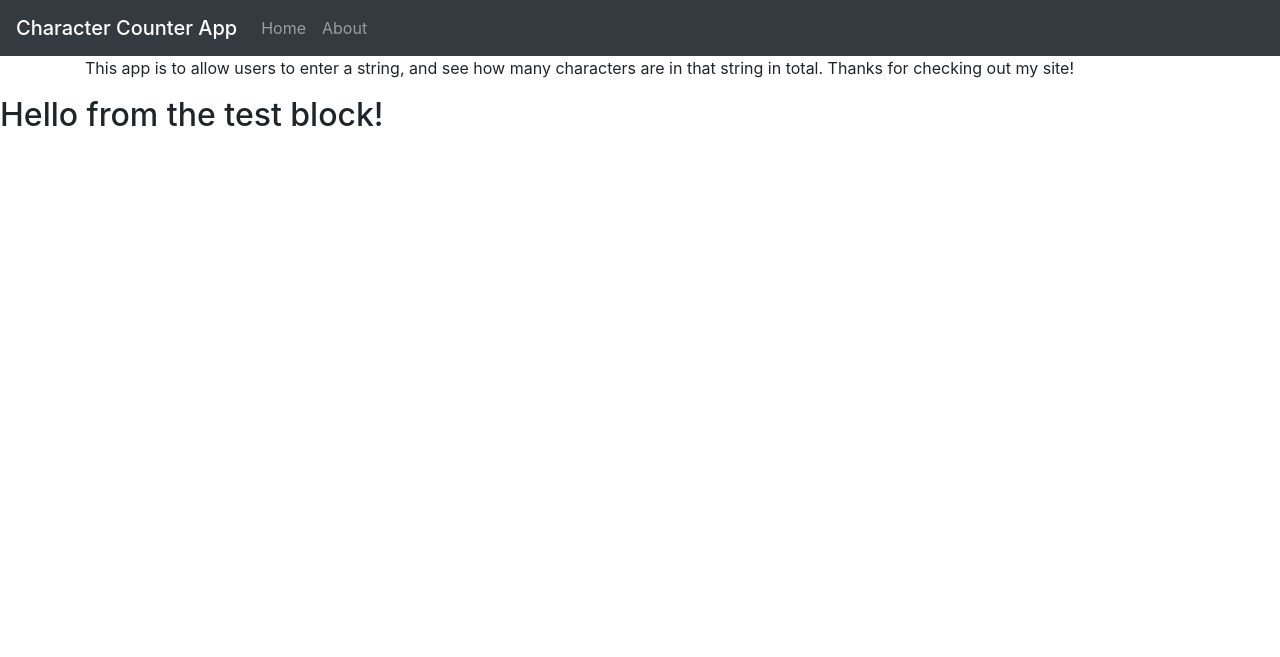
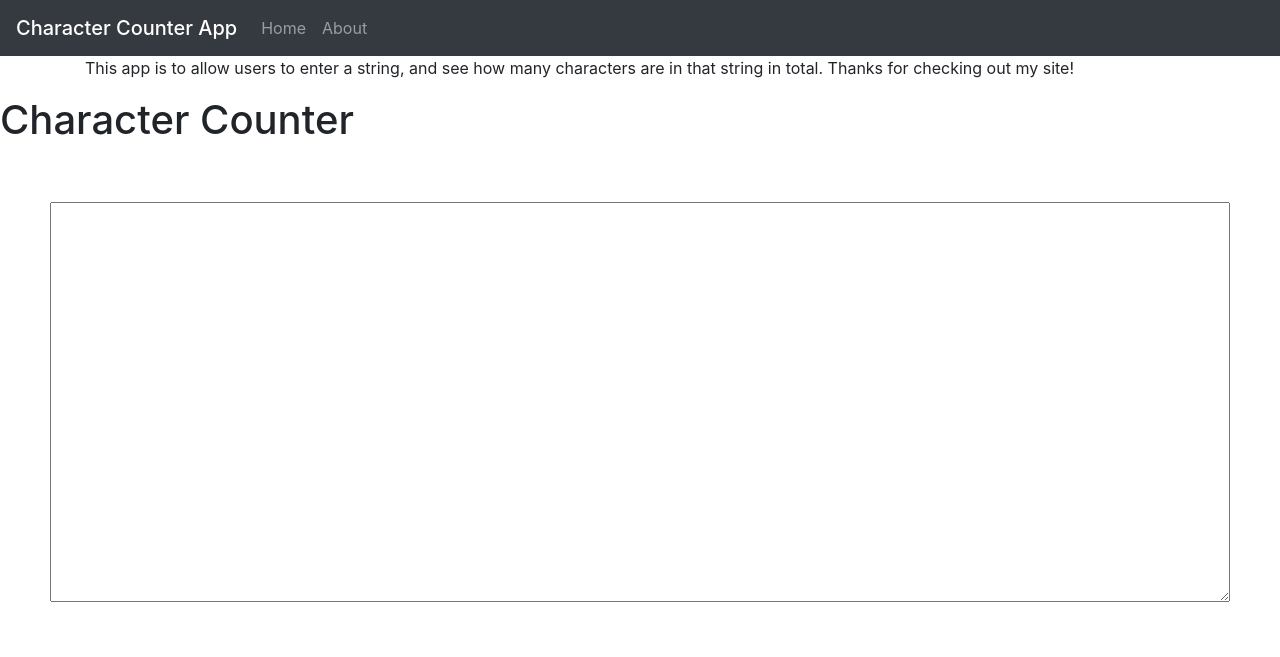
Before and after one commit to CodingUnderPressure/Flask-Charcter-Counter, a Flask app: page /about in a window 1280 px wide. Shown: the top 657 px of the page. Run offline with Flask 3, Linux system fonts and the light colour scheme; some libraries are stand-ins or nearby versions.

Commit message:
Finish Project

```diff
--- a/templates/about.html
+++ b/templates/about.html
@@ -7,7 +7,3 @@
 </div>
 
 {% endblock %}
-
-{% block test %}
-        <h2>Hello from the test block!</h2>
-{% endblock %}
--- a/templates/index.html
+++ b/templates/index.html
@@ -26,9 +26,28 @@
         <h2>Hello from the main page!</h2>
     {% endblock %}
 
-    {% block test %}
-        <h2>Hello from the main page!</h2>
-    {% endblock %}
+    <h1>Character Counter</h1>
+
+<div>
+    <h2 id="chardisplay"></h2>
+</div>
+
+<div style="padding: 50px; ">
+    <textarea onkeyup="charupdated()" onpaste="charpasted()" id="charcount" style="height: 400px; width: 100%"></textarea>
+</div>
+
+<script>
+    function charpasted() {
+        setTimeout(charupdated, 0);
+    }
+
+    function charupdated() {
+        var length = document.getElementById('charcount').value.length;
+        console.log(length);
+        document.getElementById('chardisplay').innerHTML = length;
+    }
+</script>
+
 
 </body>
 </html>
```
